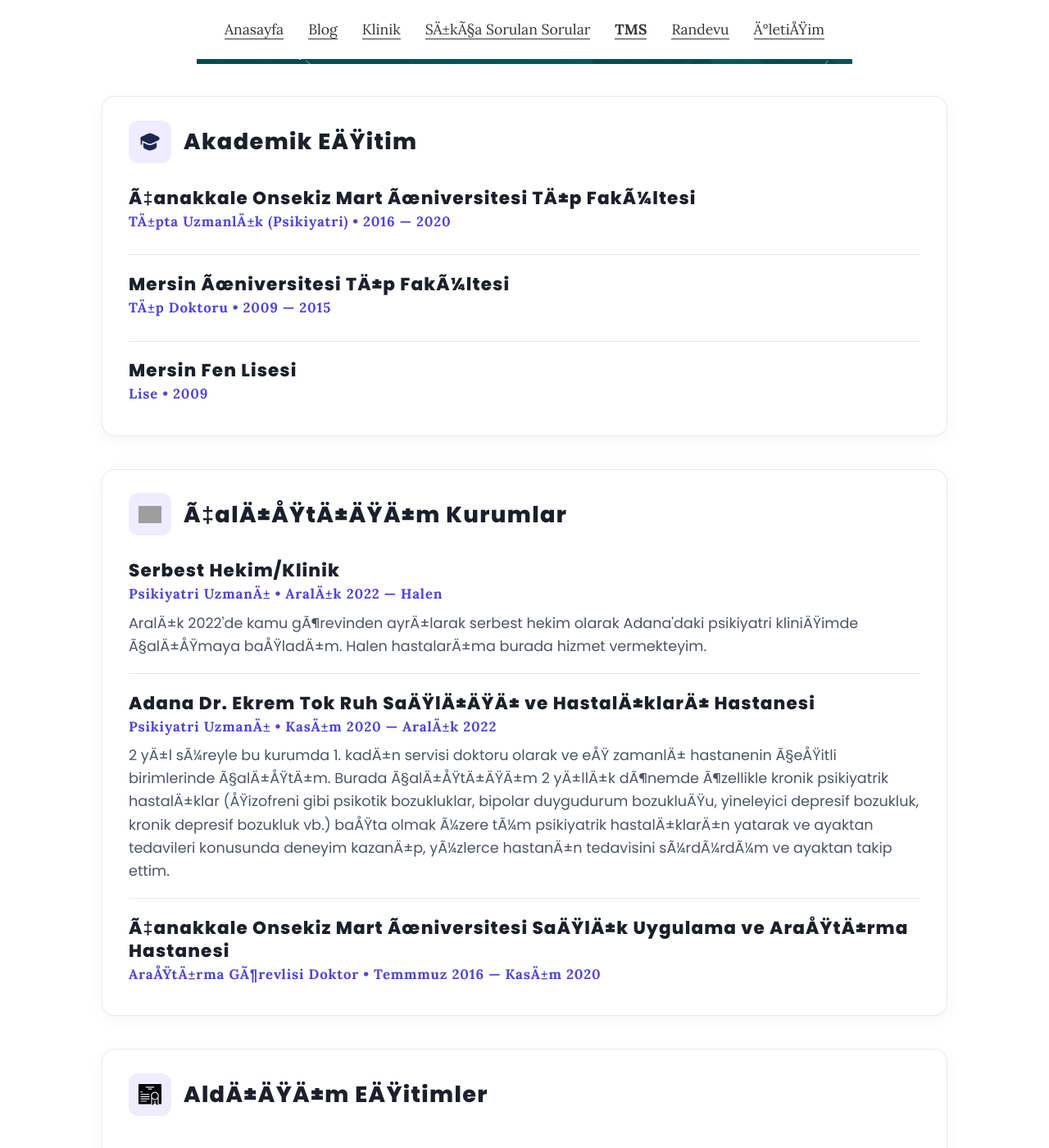
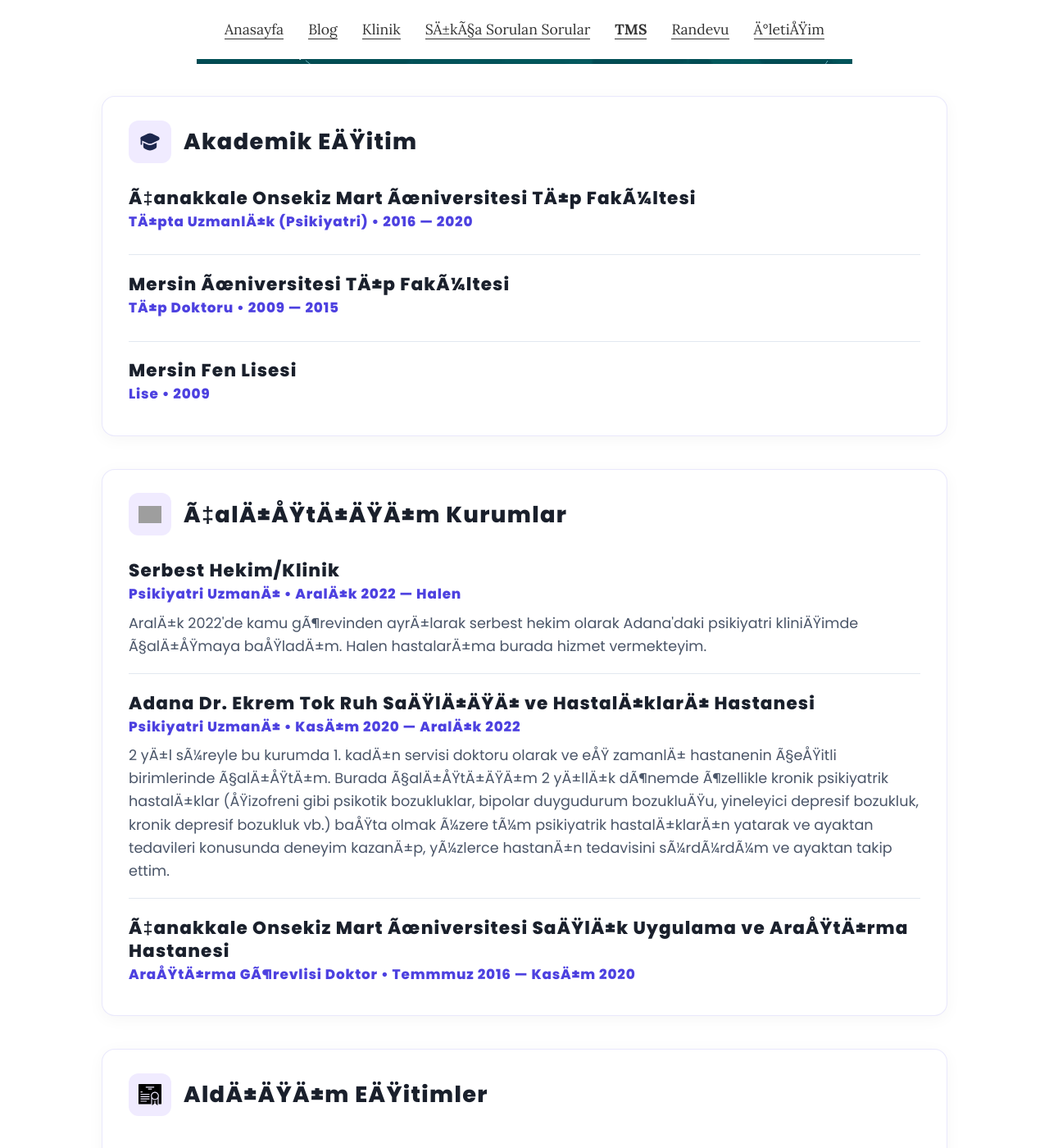
Before and after one commit to ibucgun/ibucgun.github.io, a Jekyll site: the page built from index.html, in a window 1280 px wide and 1400 px high, scrolled down 1810 px. Shown: the whole window at 82% size. Built offline with Jekyll 4.4.1, drawn with Linux system fonts in a browser that asks for light colours; grey boxes are pictures that could not be loaded.

Commit message:
Update _resume.scss

```diff
--- a/_sass/_resume.scss
+++ b/_sass/_resume.scss
@@ -477,7 +477,7 @@
 
     // Eğitim Türü / Pozisyon / Yıl
     .resume-item-details {
-      @include serif_bold;
+      @include sans_bold;
       color: #4d41e0 !important; // Marka rengi indigo
       font-size: 1.05rem !important;
       text-transform: none !important; // Uppercase kaldırıldı, yazıldığı gibi
@@ -567,7 +567,7 @@
 
     // Rol ve Tarih (summary içinde olduğu için artık her zaman görünür)
     .resume-item-details {
-      @include serif_bold;
+      @include sans_bold;
       color: #4d41e0 !important;
       font-size: 1.05rem !important;
       margin: 0 !important;
```
